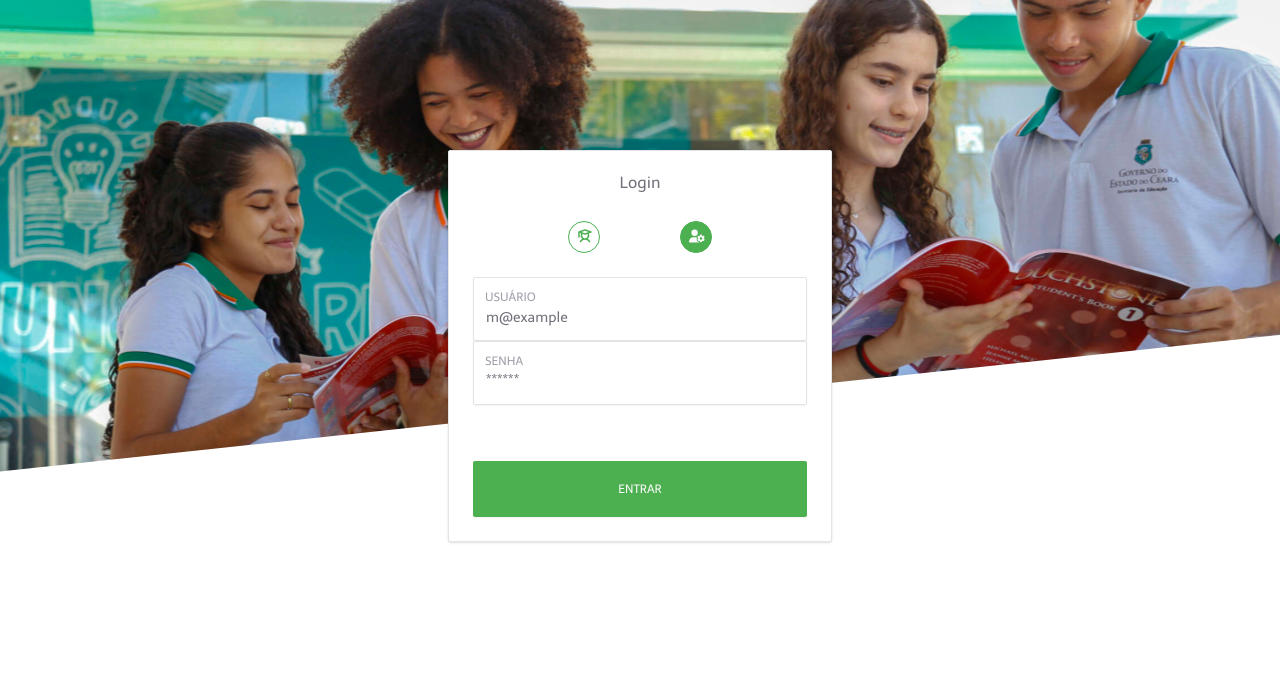
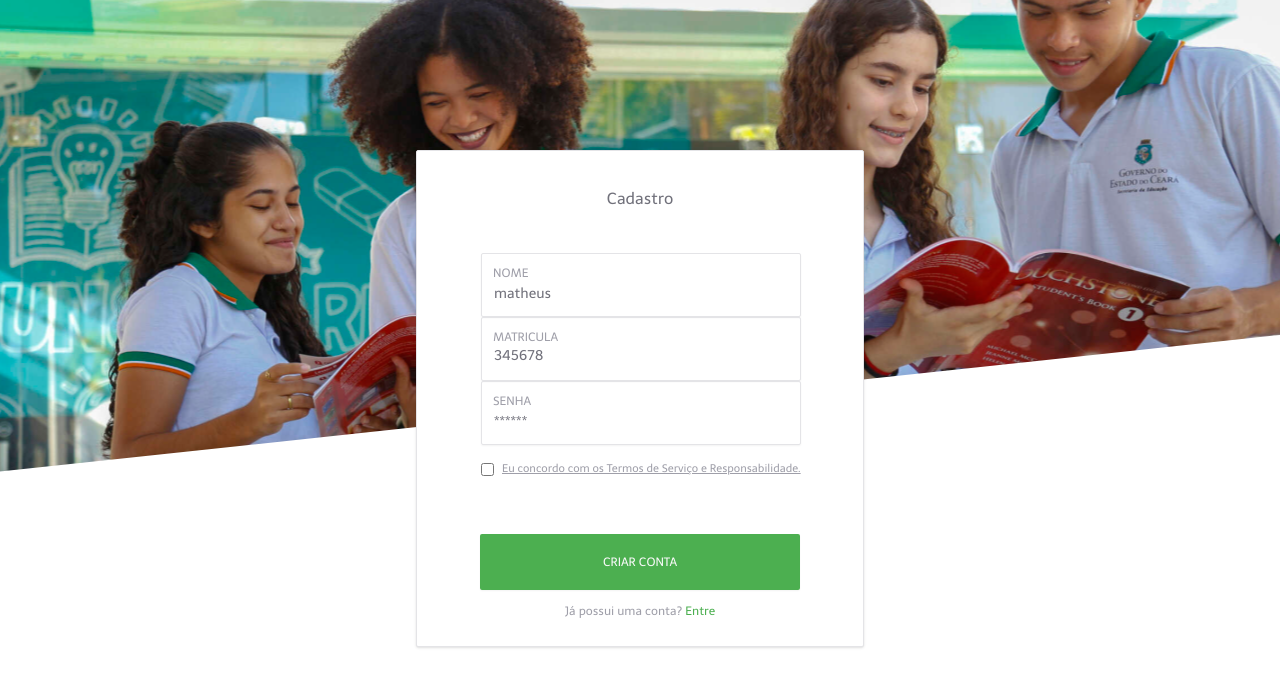
Before and after one commit to matheuspaiva1/Bibliotech, a Next.js app: page /register in a window 1280 px wide. Shown: the top 686 px of the page. Built offline with nearby package versions, Linux system fonts and the light colour scheme.

Commit message:
card de cadastro

```diff
--- a/app/Components/CardLogin.jsx
+++ b/app/Components/CardLogin.jsx
@@ -46,15 +46,15 @@ export default function CardLogin() {
   const handleLogin = (e) => {
     debugger
     e.preventDefault();
-    if (userName === "usuario" && password === "senha123") {
+    if (userName === "usuario" && password === "1234") {
       router.push("/dashboard"); // Redireciona
     }
   };
 
   return (
-    <Card className="w-full max-w-sm rounded-xs m-auto">
+    <Card className="w-full max-w-md rounded-xs m-auto">
     <CardHeader>
-      <CardTitle className="text-center font-medium text-zinc-500">Login</CardTitle>
+      <CardTitle className="text-center font-medium text-zinc-500 my-4">Login</CardTitle>
       <div className="flex justify-center items-center gap-20 mt-6">
         <div
         className={activeTab === "user" ? 'w-8 h-8 rounded-4xl border border-[#4CAF50] bg-[#4CAF50] cursor-pointer' : 'w-8 h-8 rounded-4xl border border-[#4CAF50] cursor-pointer hover:text-zinc-50 hover:bg-[#4CAF50]'}>
@@ -82,25 +82,25 @@ export default function CardLogin() {
     <CardContent>
       <form onSubmit={handleLogin}>
         <div className="flex flex-col">
-          <div className="grid gap-2 relative">
+          <div className="grid gap-2 relative ml-10">
             <p className="absolute left-3 top-3 text-xs uppercase font-normal text-zinc-400">{activeTab === "admin" ? "Usuário" : "Matrícula"}</p>
             <Input
               id="user"
               type="text"
               placeholder="m@example"
-              className="h-16 pt-5 rounded-xs"
+              className="h-16 pt-5 rounded-xs w-80"
               value={userName}
               onChange={(e) => setUserName(e.target.value)}
               required
             />
           </div>
-          <div className="grid gap-2 relative">
+          <div className="grid gap-2 relative ml-10">
               <p className="absolute left-3 top-3 text-xs uppercase font-normal text-zinc-400">Senha</p>
             <Input
                 id="password"
                 type="password"
                 placeholder="******"
-                className="h-16 pt-4 rounded-xs"
+                className="h-16 pt-4 rounded-xs w-80"
                 value={password}
                 onChange={(e) => setPassword(e.target.value)}
                 required />
@@ -112,7 +112,7 @@ export default function CardLogin() {
       {error && <p className="error">{error}</p>}
       <Button
       type="submit"
-      className="w-full rounded-xs h-14 bg-[#4CAF50] text-xs font-light cursor-pointer hover:bg-[#FF873C]"
+      className="w-80 rounded-xs h-14 bg-[#4CAF50] text-xs font-light cursor-pointer hover:bg-[#FF873C]"
       onClick={handleLogin}>
         ENTRAR
       </Button>
--- a/app/Components/CardRegister.jsx
+++ b/app/Components/CardRegister.jsx
@@ -26,10 +26,12 @@ const mockUser = {
 };
 
 export default function CardRegister() {
-  const [activeTab, setActiveTab] = useState("admin")
+  const [activeTab, setActiveTab] = useState("user")
 
   const [userName, setUserName] = useState("");
   const [password, setPassword] = useState("");
+  const [registration, setRegistration] = useState("");
+
 
   const [error, setError] = useState("");
 
@@ -44,7 +46,6 @@ export default function CardRegister() {
   }
 
   const handleLogin = (e) => {
-    debugger
     e.preventDefault();
     if (userName === "usuario" && password === "senha123") {
       router.push("/dashboard"); // Redireciona
@@ -52,59 +53,52 @@ export default function CardRegister() {
   };
 
   return (
-    <Card className="w-full max-w-sm rounded-xs m-auto">
+    <Card className="w-full max-w-md rounded-xs m-auto">
     <CardHeader>
-      <CardTitle className="text-center font-medium text-zinc-500">Login</CardTitle>
-      <div className="flex justify-center items-center gap-20 mt-6">
-        <div
-        className={activeTab === "user" ? 'w-8 h-8 rounded-4xl border border-[#4CAF50] bg-[#4CAF50] cursor-pointer' : 'w-8 h-8 rounded-4xl border border-[#4CAF50] cursor-pointer hover:text-zinc-50 hover:bg-[#4CAF50]'}>
-          <button
-            onClick={handleChangeTabUser}
-            className={activeTab === "user" ? "cursor-pointer" : "cursor-pointer "}
-          >
-            <PiStudentBold
-              className={activeTab === "user" ? 'mx-2 my-1.5 text-zinc-50' : 'mx-2 my-1.5 text-[#4CAF50] hover:text-zinc-50 hover:bg-[#4CAF50]'}
-            />
-          </button>
-        </div>
-        <div
-          className={activeTab === "admin" ? 'w-8 h-8 rounded-4xl border border-[#4CAF50] bg-[#4CAF50] cursor-pointer' : 'w-8 h-8 rounded-4xl border border-[#4CAF50] cursor-pointer hover:text-zinc-50 hover:bg-[#4CAF50]'}
-        >
-          <button
-            onClick={handleChangeTabAdmin}
-            className={activeTab === "admin" ? "cursor-pointer " : "cursor-pointer hover:text-zinc-50"}
-          >
-            <FaUserGear className={activeTab === "admin" ? 'mx-2 my-1.5 text-zinc-50' : 'mx-2 my-1.5 text-[#4CAF50] hover:text-zinc-50 '} />
-          </button>
-        </div>
-      </div>
+      <CardTitle className="text-center font-medium text-zinc-500 my-4">Cadastro</CardTitle>
     </CardHeader>
     <CardContent>
       <form onSubmit={handleLogin}>
         <div className="flex flex-col">
-          <div className="grid gap-2 relative">
-            <p className="absolute left-3 top-3 text-xs uppercase font-normal text-zinc-400">{activeTab === "admin" ? "Usuário" : "Matrícula"}</p>
+          <div className="grid gap-2 relative ml-10">
+            <p className="absolute left-3 top-3 text-xs uppercase font-normal text-zinc-400">Nome</p>
             <Input
               id="user"
               type="text"
-              placeholder="m@example"
-              className="h-16 pt-5 rounded-xs"
+              placeholder="matheus"
+              className="h-16 pt-5 rounded-xs w-80 "
               value={userName}
               onChange={(e) => setUserName(e.target.value)}
               required
             />
           </div>
-          <div className="grid gap-2 relative">
-              <p className="absolute left-3 top-3 text-xs uppercase font-normal text-zinc-400">Senha</p>
+          <div className="grid gap-2 relative ml-10">
+              <p className="absolute left-3 top-3 text-xs uppercase font-normal text-zinc-400">Matricula</p>
             <Input
                 id="password"
-                type="password"
-                placeholder="******"
-                className="h-16 pt-4 rounded-xs"
-                value={password}
-                onChange={(e) => setPassword(e.target.value)}
+                type="text"
+                placeholder="345678"
+                className="h-16 pt-4 rounded-xs w-80"
+                value={registration}
+                onChange={(e) => setRegistration(e.target.value)}
                 required />
           </div>
+          <div className="grid gap-2 relative ml-10">
+            <p className="absolute left-3 top-3 text-xs uppercase font-normal text-zinc-400">Senha</p>
+            <Input
+              id="user"
+              type="password"
+              placeholder="******"
+              className="h-16 pt-5 rounded-xs w-80"
+              value={password}
+              onChange={(e) => setPassword(e.target.value)}
+              required
+            />
+          </div>
+        </div>
+        <div className="flex items-center gap-2 mt-4 ml-10">
+          <input type="checkbox" name="" id="" />
+          <span className='underline text-[11px] text-zinc-400'>Eu concordo com os Termos de Serviço e Responsabilidade.</span>
         </div>
       </form>
     </CardContent>
@@ -112,10 +106,15 @@ export default function CardRegister() {
       {error && <p className="error">{error}</p>}
       <Button
       type="submit"
-      className="w-full rounded-xs h-14 bg-[#4CAF50] text-xs font-light cursor-pointer hover:bg-[#FF873C]"
+      className="w-80 rounded-xs h-14 bg-[#4CAF50]  text-xs font-light cursor-pointer hover:bg-[#FF873C]"
       onClick={handleLogin}>
-        ENTRAR
+        CRIAR CONTA
       </Button>
+      <a href="/register">
+        <span className='text-xs text-zinc-400 hover:underline cursor-pointer'>
+          Já possui uma conta? <span className='text-[#4CAF50]'>Entre</span>
+        </span>
+      </a>
     </CardFooter>
   </Card>
 
```
